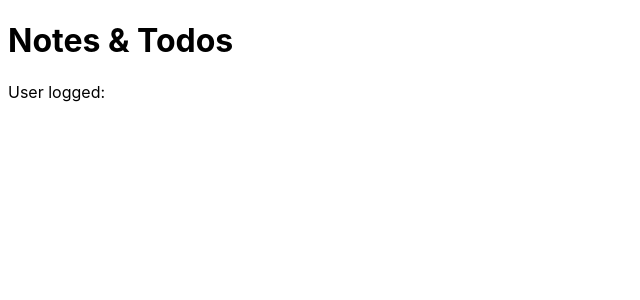
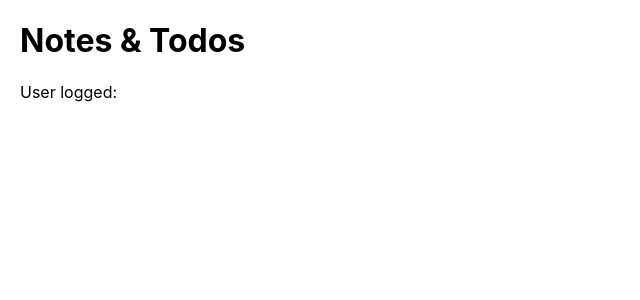
Before and after one commit to walterlarrea/angular-notes-and-todos, an Angular app: page / in a window 1280 px wide. Shown: the top 300 px of the page, without its empty margins (0-640 px from the left). Built offline with nearby package versions, Linux system fonts and the light colour scheme.

Commit message:
style: global body element

```diff
--- a/src/styles.scss
+++ b/src/styles.scss
@@ -1 +1,4 @@
 /* You can add global styles to this file, and also import other style files */
+body {
+  margin: 20px;
+}
```
